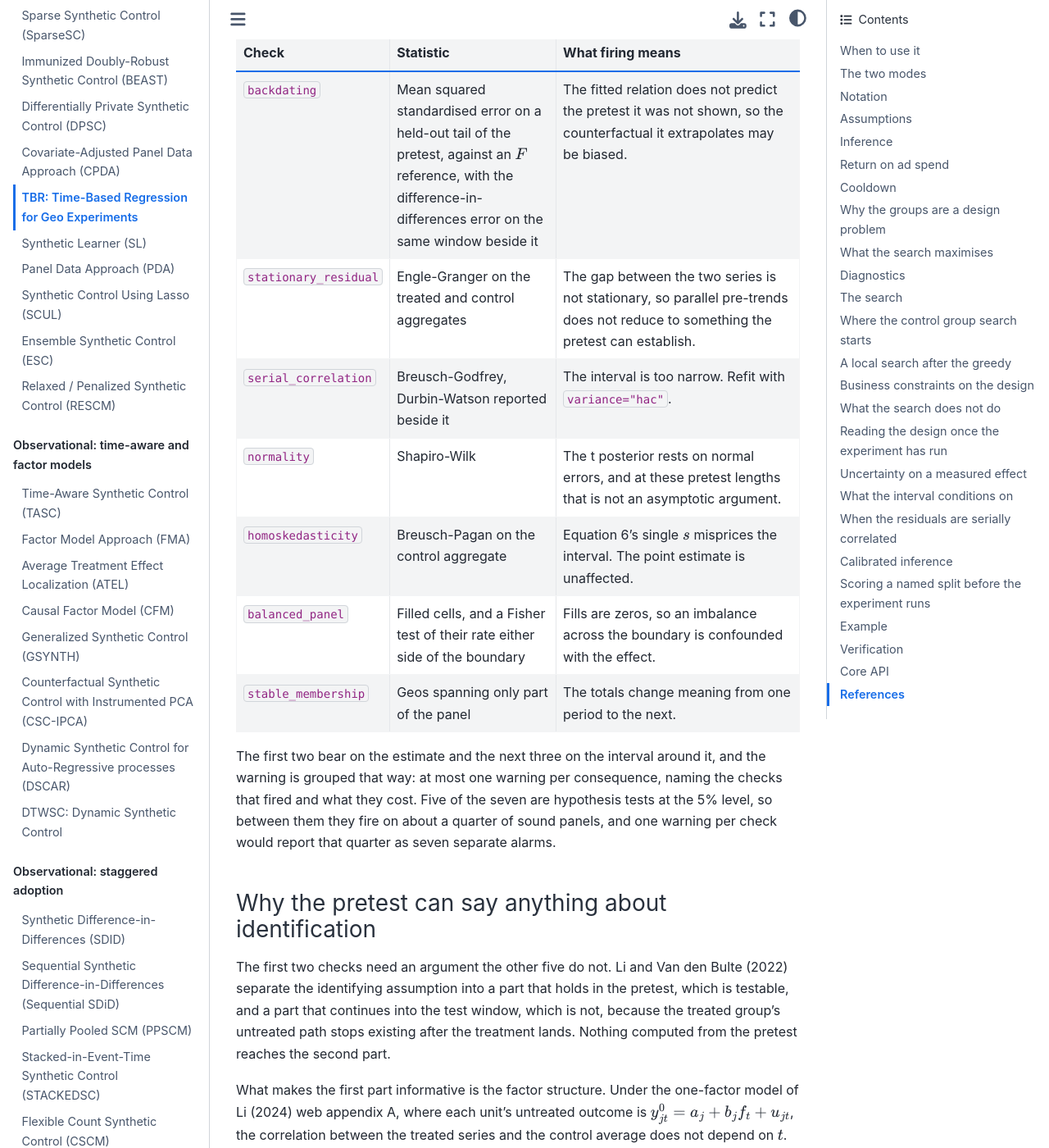
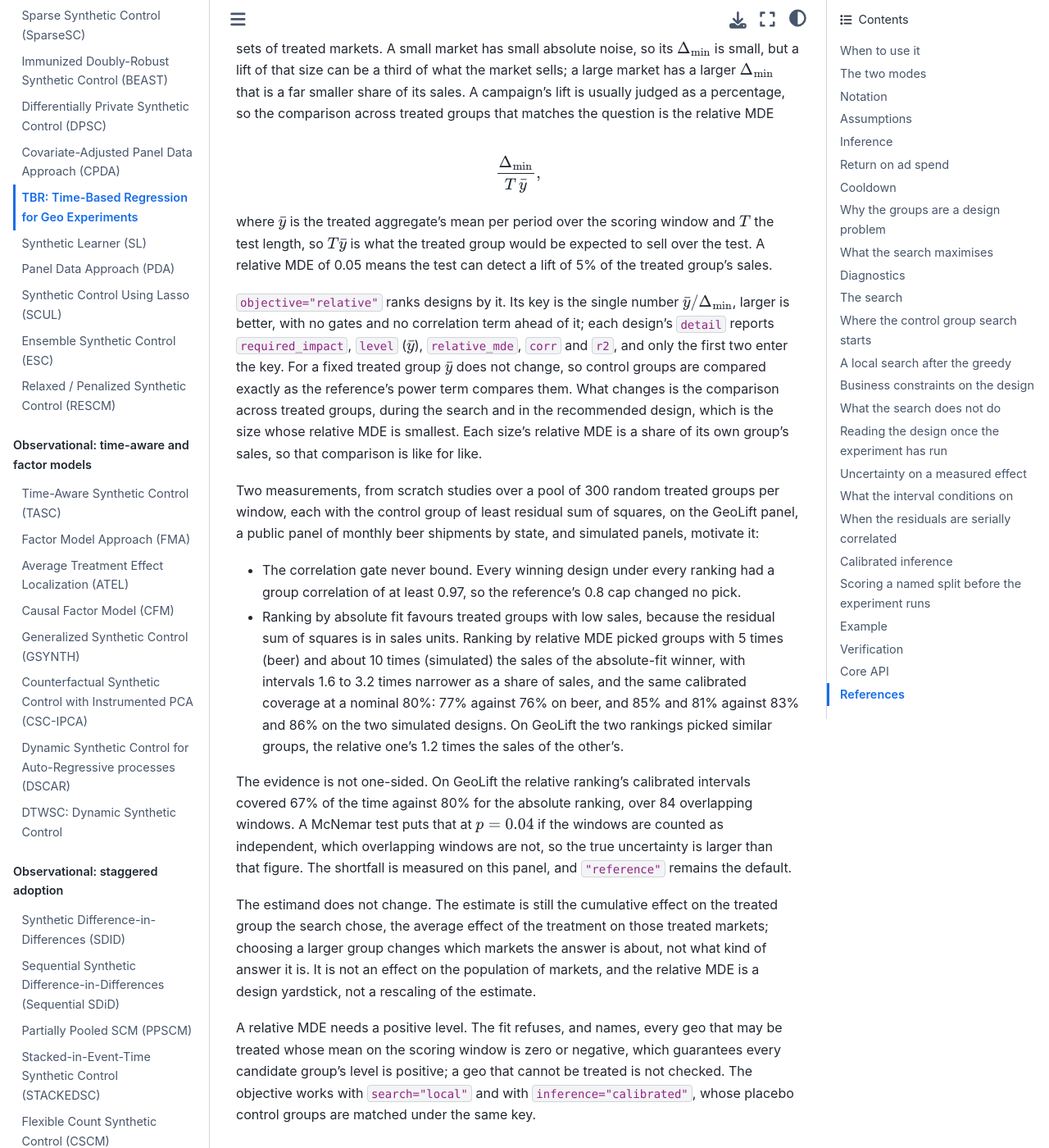
Before and after one commit to jgreathouse9/mlsynth, a Sphinx documentation site: the page built from docs/tbr.rst, in a window 1280 px wide and 1400 px high, scrolled down 7437 px. Shown: the whole window at 82% size. Built offline with Sphinx 7.4.7 and the Sphinx Book theme 1.1.4, drawn with Linux system fonts in a browser that asks for light colours; pages that are not in the unit, such as notebooks, are missing from menus; some of the changed text lies outside the part shown.

Commit message:
TBR docs: relative MDE in the searched mode, and the changelog entry
docs/tbr.rst gains "Ranking by relative MDE" under "What the search
maximises": what the relative MDE is for a reader new to geo
experiments, the key and what enters it, why control matching is
unchanged for a fixed treated group, the scratch measurements behind it
(the correlation gate never bound; the relative ranking picked groups
with 5x and about 10x the sales with intervals 1.6 to 3.2 times
narrower as a share of sales at the same calibrated coverage), the
GeoLift caveat (calibrated coverage 67% against 80% over 84 overlapping
windows, McNemar p = 0.04 counting the windows as independent), the
estimand, which is still the chosen treated group's own effect, and the
positivity requirement. The local search section and the example
section name the new option.

Co-Authored-By: Claude Opus 5.5 <noreply@anthropic.com>
Claude-Session: https://claude.ai/code/session_012eUtL6z8zUY8NkURa4Svk7

```diff
--- a/docs/tbr.rst
+++ b/docs/tbr.rst
@@ -276,7 +276,9 @@ into the design stage, and the design stage is where the precision is bought.
 What the search maximises
 -------------------------
 
-Two objectives are available, and they are not the same. ``objective="paper"``
+Three objectives are available. The two that come from the literature are not
+the same, and the third, ``objective="relative"``, is described at the end of
+this section. ``objective="paper"``
 is Au's own, stated in his Section 3.1:
 
 .. math::
@@ -338,6 +340,77 @@ is ranked on power only after passing them. The comparison is lexicographic:
 
 The gates are described under Diagnostics below. All four are the reference
 implementation's; Au names two of them.
+
+Ranking by relative MDE
+~~~~~~~~~~~~~~~~~~~~~~~
+
+The minimum detectable effect :math:`\Delta_{\min}` is in the outcome's own
+units: the smallest cumulative lift, in sales, that the test would detect. That
+is the right yardstick for comparing two control groups for the same treated
+markets, and the wrong one for comparing two sets of treated markets. A small
+market has small absolute noise, so its :math:`\Delta_{\min}` is small, but a
+lift of that size can be a third of what the market sells; a large market has a
+larger :math:`\Delta_{\min}` that is a far smaller share of its sales. A
+campaign's lift is usually judged as a percentage, so the comparison across
+treated groups that matches the question is the relative MDE
+
+.. math::
+
+   \frac{\Delta_{\min}}{T \, \bar{y}},
+
+where :math:`\bar{y}` is the treated aggregate's mean per period over the
+scoring window and :math:`T` the test length, so :math:`T \bar{y}` is what the
+treated group would be expected to sell over the test. A relative MDE of 0.05
+means the test can detect a lift of 5% of the treated group's sales.
+
+``objective="relative"`` ranks designs by it. Its key is the single number
+:math:`\bar{y} / \Delta_{\min}`, larger is better, with no gates and no
+correlation term ahead of it; each design's ``detail`` reports
+``required_impact``, ``level`` (:math:`\bar{y}`), ``relative_mde``, ``corr``
+and ``r2``, and only the first two enter the key. For a fixed treated group
+:math:`\bar{y}` does not change, so control groups are compared exactly as the
+reference's power term compares them. What changes is the comparison across
+treated groups, during the search and in the recommended design, which is the
+size whose relative MDE is smallest. Each size's relative MDE is a share of its
+own group's sales, so that comparison is like for like.
+
+Two measurements, from scratch studies over a pool of 300 random treated
+groups per window, each with the control group of least residual sum of
+squares, on the GeoLift panel, a public panel of monthly beer shipments by
+state, and simulated panels, motivate it:
+
+* The correlation gate never bound. Every winning design under every ranking
+  had a group correlation of at least 0.97, so the reference's 0.8 cap changed
+  no pick.
+* Ranking by absolute fit favours treated groups with low sales, because the
+  residual sum of squares is in sales units. Ranking by relative MDE picked
+  groups with 5 times (beer) and about 10 times (simulated) the sales of the
+  absolute-fit winner, with intervals 1.6 to 3.2 times narrower as a share of
+  sales, and the same calibrated coverage at a nominal 80%: 77% against 76% on
+  beer, and 85% and 81% against 83% and 86% on the two simulated designs. On
+  GeoLift the two rankings picked similar groups, the relative one's 1.2 times
+  the sales of the other's.
+
+The evidence is not one-sided. On GeoLift the relative ranking's calibrated
+intervals covered 67% of the time against 80% for the absolute ranking, over 84
+overlapping windows. A McNemar test puts that at :math:`p = 0.04` if the
+windows are counted as independent, which overlapping windows are not, so the
+true uncertainty is larger than that figure. The shortfall is measured on this
+panel, and ``"reference"`` remains the default.
+
+The estimand does not change. The estimate is still the cumulative effect on
+the treated group the search chose, the average effect of the treatment on
+those treated markets; choosing a larger group changes which markets the answer
+is about, not what kind of answer it is. It is not an effect on the population
+of markets, and the relative MDE is a design yardstick, not a rescaling of the
+estimate.
+
+A relative MDE needs a positive level. The fit refuses, and names, every geo
+that may be treated whose mean on the scoring window is zero or negative, which
+guarantees every candidate group's level is positive; a geo that cannot be
+treated is not checked. The objective works with ``search="local"`` and with
+``inference="calibrated"``, whose placebo control groups are matched under the
+same key.
 
 Diagnostics
 -----------
@@ -666,8 +739,11 @@ treated geos returns a design that fails the Durbin-Watson gate. More restarts
 buy more of the design space, and nothing short of scoring every design
 certifies the best one: the search is a heuristic.
 
-The local search needs ``objective="reference"``, since the paper's p-values
-are not quadratic forms in the memberships. The restarts at size :math:`k` draw
+The local search needs ``objective="reference"`` or ``objective="relative"``,
+since the paper's p-values are not quadratic forms in the memberships. Under
+``"relative"`` the screen also needs the treated level, the indicator vector
+contracted with each geo's mean over the window, and every step is confirmed by
+the direct fit under the relative key. The restarts at size :math:`k` draw
 from ``local_seed + k``. Each design records ``search`` and, under
 ``search="local"``, the greedy's key at its size as ``greedy_key``.
 
@@ -1335,6 +1411,21 @@ measured against each other above.
        objective="paper",
    )
 
+``objective="relative"`` ranks designs by relative MDE, and each design reports
+it:
+
+.. code-block:: python
+
+   result = TBR(TBRConfig(
+       df=panel, unitid="geo", time="date", outcome="Y",
+       max_treatment_size=4, n_test=14,
+       objective="relative",
+   )).fit()
+
+   for design in result.designs:
+       print(design.k, design.treatment_units,
+             f"relative MDE {design.detail['relative_mde']:.1%}")
+
 Verification
 ------------
 
```
Also changed, not shown: CHANGELOG.md (+13 -0 lines).
